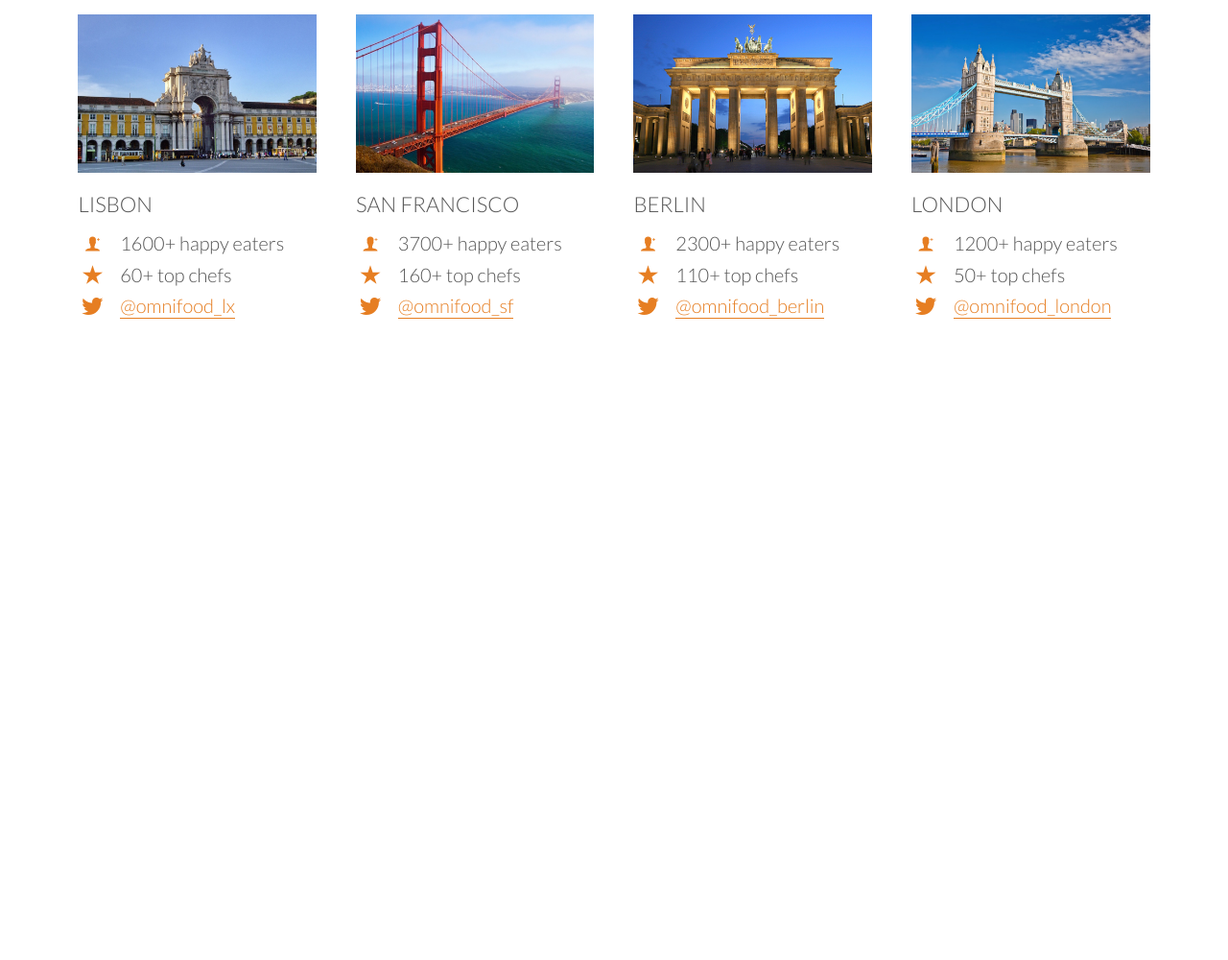
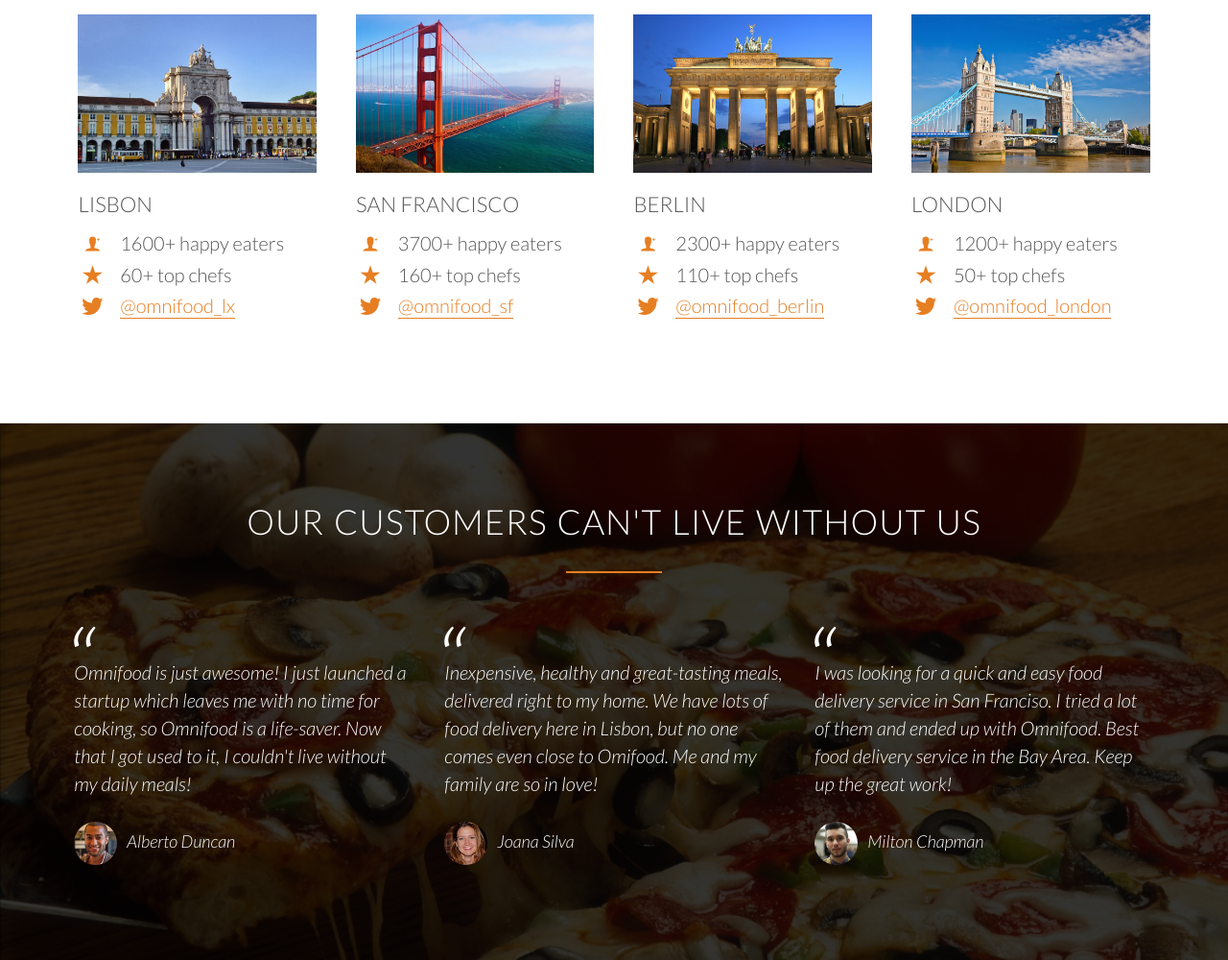
Before and after one commit to ittus/Fastfood-landing-page, a plain HTML site: page index.html in a window 1280 px wide. Shown: the part 2943-3943 px from the top of the page at 96% size. Before the commit the page ends 3384 px from the top, so only its background shows below. Drawn offline with Linux system fonts and the light colour scheme; files whose address does not match are found by name.

Commit message:
add customer testimonials sections

```diff
--- a/index.html
+++ b/index.html
@@ -215,5 +215,31 @@
                 </div>
             </div>
         </section>
+
+        <section class="section-testimonials">
+            <div class="row">
+                <h2>Our customers can't live without us</h2>
+            </div>
+            <div class="row">
+                <div class="col span-1-of-3">
+                    <blockquote>
+                        Omnifood is just awesome! I just launched a startup which leaves me with no time for cooking, so Omnifood is a life-saver. Now that I got used to it, I couldn't live without my daily meals!
+                        <cite> <img src="resources/img/customer-1.jpg"/>Alberto Duncan</cite>
+                    </blockquote>
+                </div>
+                <div class="col span-1-of-3">
+                    <blockquote>
+                        Inexpensive, healthy and great-tasting meals, delivered right to my home. We have lots of food delivery here in Lisbon, but no one comes even close to Omifood. Me and my family are so in love!
+                        <cite> <img src="resources/img/customer-2.jpg"/>Joana Silva</cite>
+                    </blockquote>
+                </div>
+                <div class="col span-1-of-3">
+                    <blockquote>
+                       I was looking for a quick and easy food delivery service in San Franciso. I tried a lot of them and ended up with Omnifood. Best food delivery service in the Bay Area. Keep up the great work!
+                        <cite> <img src="resources/img/customer-3.jpg"/>Milton Chapman</cite>
+                    </blockquote>
+                </div>
+            </div>
+        </section>
     </body>
 </html>
--- a/resources/css/style.css
+++ b/resources/css/style.css
@@ -185,6 +185,7 @@
     background-size: cover;
     background-position: center;
     height: 100vh;
+    background-attachment: fixed;
 }
 
 .hero-text-box{
@@ -352,3 +353,43 @@
 .city-feature{
     margin-bottom: 5px;
 }
+
+/*-----------------------------------*/
+/* CUSTOMER TESTIMONIAL */
+/*-----------------------------------*/
+
+.section-testimonials{
+    background-image: linear-gradient(rgba(0, 0, 0, 0.8), rgba(0, 0, 0, 0.8)) ,url(img/back-customers.jpg);
+    background-size: cover;
+    color: #fff;
+    background-attachment: fixed;
+}
+
+blockquote {
+    padding: 2%;
+    font-style: italic;
+    line-height: 145%;
+    position: relative;
+    margin-top: 40px;
+}
+
+cite {
+    font-size: 90%;
+    margin-top: 25px;
+    display: block;
+}
+
+blockquote:before {
+    content: "\201c";
+    font-size: 500%;
+    display: block;
+    position: absolute;
+    top: -5px;
+    left: -3px;
+}
+cite img{
+    height: 45px;
+    border-radius: 50%;
+    margin-right: 10px;
+     vertical-align: middle;
+}
```
Also changed, not shown: resources/css/img/back-customers.jpg (added).
